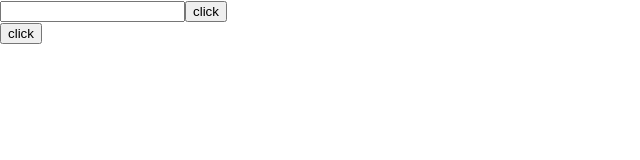
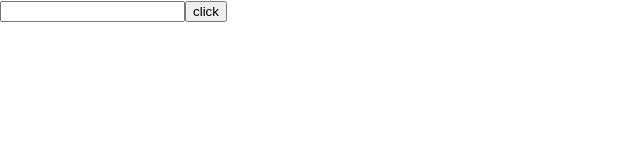
Before and after one commit to ricardosousabr/crud-in-react, a Next.js app: page / in a window 1280 px wide. Shown: the top 160 px of the page, without its empty margins (0-640 px from the left). Built offline with nearby package versions, Linux system fonts and the light colour scheme.

Commit message:
fix: remove button double

```diff
--- a/src/components/Form/index.js
+++ b/src/components/Form/index.js
@@ -18,7 +18,6 @@ export default function Form() {
           <input type="text" onChange={(e) => setValueInput(e.target.value)} />
           <button>click</button>
         </form>
-        <button onClick={insertValue}>click</button>
       </div>
       <div>
         <ul></ul>
```
